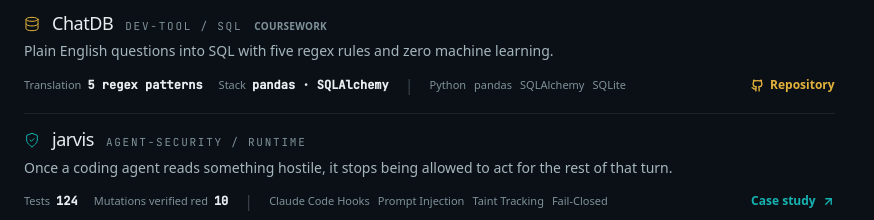
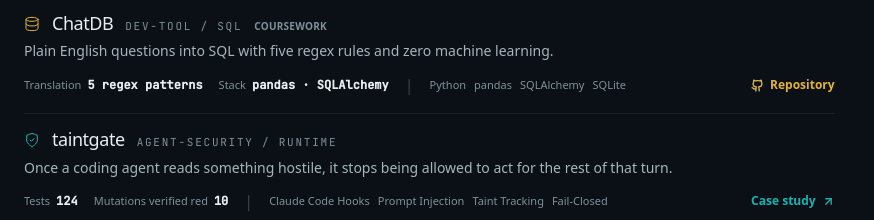
Before and after one commit to Chunduri-Aditya/Portfolio, a React (Vite) app: page / in a window 1280 px wide. Shown: the part 3081-3301 px from the top of the page, without its empty margins (0-874 px from the left). Built offline with nearby package versions, Linux system fonts and the light colour scheme; no server answers.

Commit message:
content: rename jarvis card to taintgate, hold the evals post until it resolves, PAPERS stat excludes posts

```diff
--- a/src/data/content.ts
+++ b/src/data/content.ts
@@ -1388,9 +1388,9 @@
       ],
     },
     {
-      id: "jarvis",
+      id: "taintgate",
       caseStudy: true,
-      title: "jarvis",
+      title: "taintgate",
       subtitle: "Turn-Scoped Containment for Coding Agents",
       iconName: "ShieldCheck",
       iconClassName: "text-accent-viridian",
@@ -1456,7 +1456,7 @@
         },
       ],
       links: {
-        requestAccess: "jarvis",
+        requestAccess: "taintgate",
       },
       metrics: [
         { label: "Tests", value: "124" },
@@ -1783,6 +1783,32 @@
         { label: "DOI", href: "https://doi.org/10.22214/ijraset.2023.52452" },
       ],
     },
+    /*
+     * Held until the post is on origin/main. The link below returned 404 at
+     * audit time because docs/posts/ in agent-shield was still untracked, and
+     * a link that 404s never ships on a public surface. Uncomment once the
+     * blob URL returns 200; nothing else needs to change (HUD_STATS PAPERS
+     * already excludes POST badges).
+     *
+     * {
+     *   badge: "POST · 2026",
+     *   title: "Where my evals lied",
+     *   hook:
+     *     "Five numbers from my own eval work that were wrong, each with the commit that fixed it.",
+     *   summary:
+     *     "Five eval scores that read as measurements and were not, with the test suite green each time. Each entry names the number, why it was wrong, and the commit that corrected it, so every claim can be checked at source.",
+     *   metrics: [
+     *     { label: "Cases", value: "5", accent: "sapphire" },
+     *     { label: "Repos", value: "4", accent: "teal" },
+     *   ],
+     *   links: [
+     *     {
+     *       label: "Read The Post",
+     *       href: "https://github.com/Chunduri-Aditya/agent-shield/blob/main/docs/posts/where_my_evals_lied.md",
+     *     },
+     *   ],
+     * },
+     */
   ],
 };
 
@@ -1810,7 +1836,10 @@
     label: "PUBLIC REPOS",
     value: String(PROJECTS.projects.filter((p) => p.links.github).length),
   },
-  { label: "PAPERS", value: String(RESEARCH.publications.length) },
+  {
+    label: "PAPERS",
+    value: String(RESEARCH.publications.filter((p) => !p.badge.startsWith("POST")).length),
+  },
   {
     label: "ATTACK IDS CATALOGUED",
     value: String(ATTACK_SURFACE.reduce((n, m) => n + m.ids, 0)),
```
Also changed, not shown: 2 other files (tests, documents, lock files or other folders).
